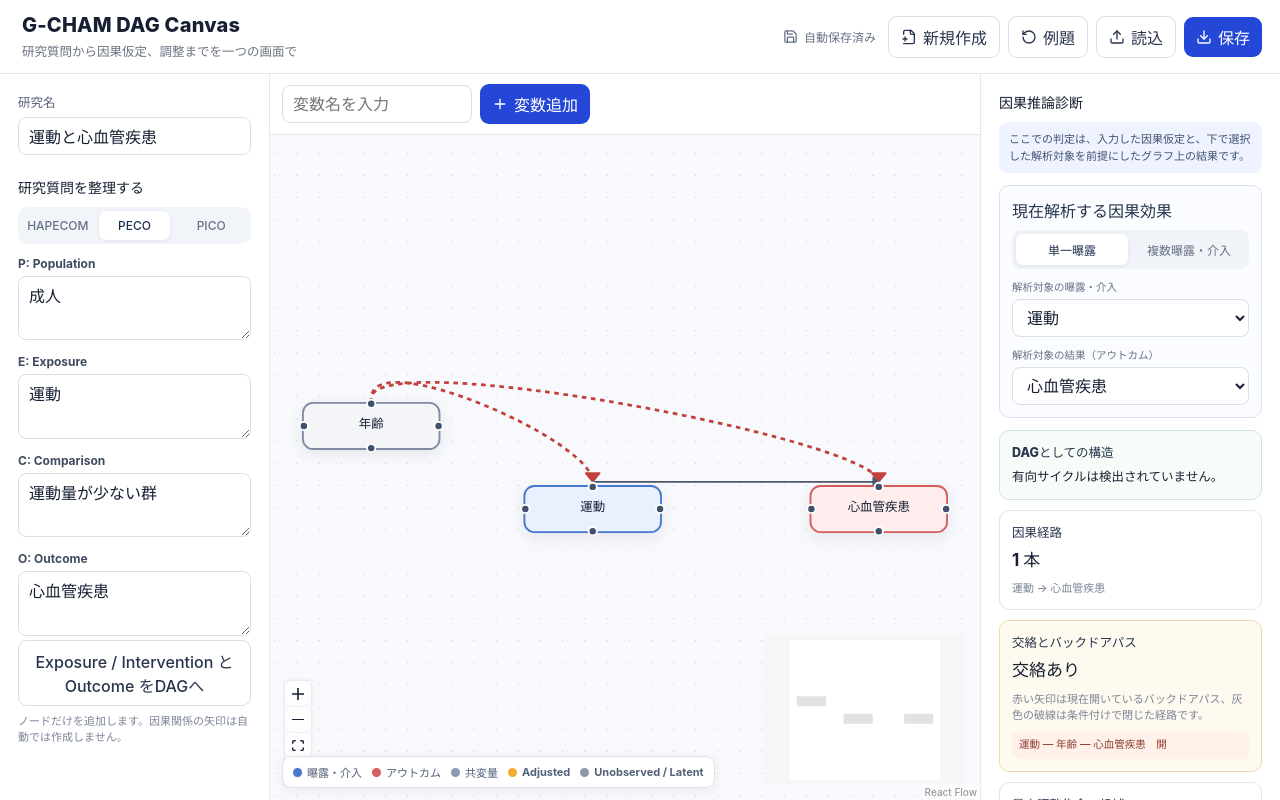
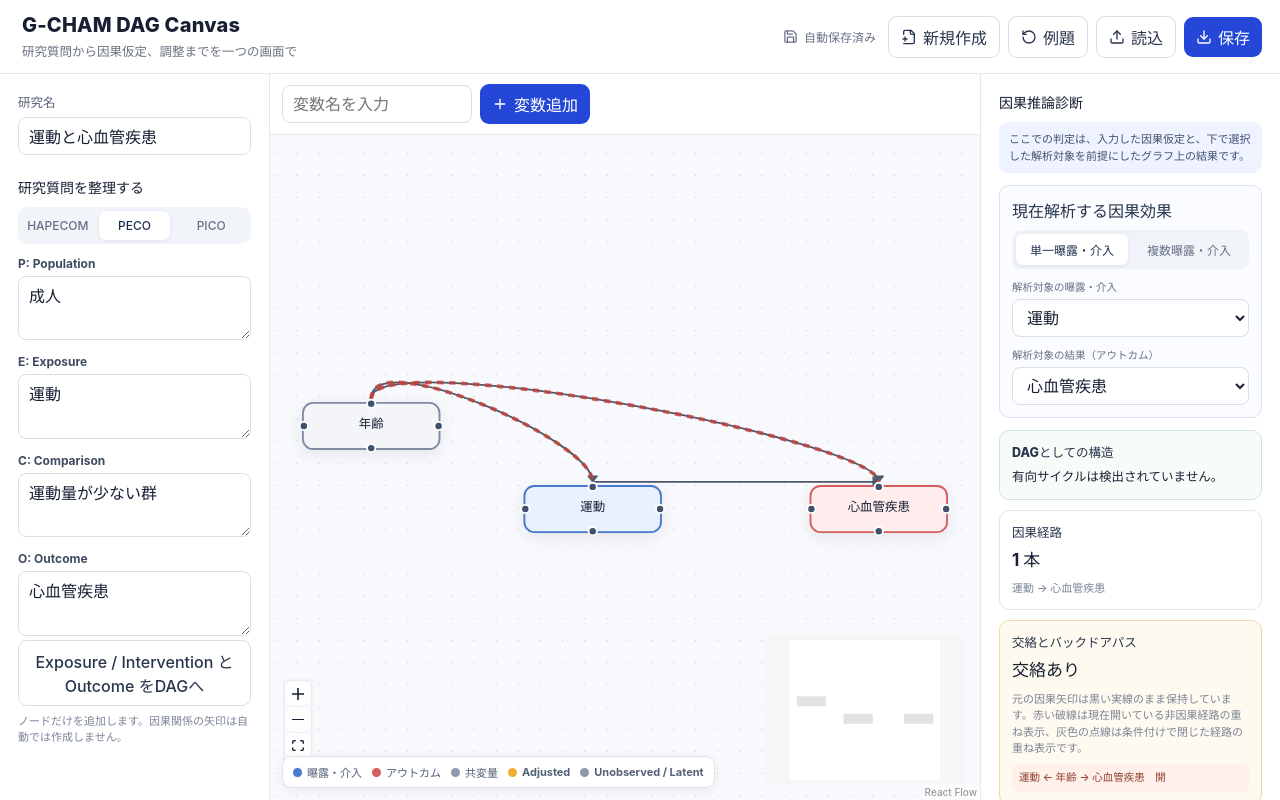
Before and after one commit to GISPHN/g-cham-dag-canvas, a React (Vite) app: page / in a window 1280 px wide. Both pictures are taken after a click on the button "例題". Built offline with nearby package versions, Linux system fonts and the light colour scheme.

Commit message:
Use proper causal paths, forbidden sets and non-destructive path overlays

```diff
--- a/src/App.tsx
+++ b/src/App.tsx
@@ -28,6 +28,7 @@ import {
   diagnoseBackdoorPathsForExposures,
   directedPathsForExposures,
   hasDirectedCycle,
+  isValidAdjustmentSetForExposures,
   minimalAdjustmentSetsForExposures,
 } from "./lib/graph";
 import { downloadProject, loadProject, readProjectFile, saveProject } from "./lib/storage";
@@ -231,11 +232,18 @@ export default function App() {
       12,
       selectedForAnalysis,
     );
+    const adjustmentValidity = isValidAdjustmentSetForExposures(
+      edges,
+      exposureIds,
+      analysisOutcome.id,
+      conditioned,
+    );
     return {
       baselineBackdoor,
       backdoor,
       directed: directedPathsForExposures(edges, exposureIds, analysisOutcome.id),
       minimal,
+      adjustmentValidity,
       roles: classifyRelativeRolesForExposures(
         nodes,
         edges,
@@ -285,6 +293,20 @@ export default function App() {
 
   const pathEdgeKey = (a: string, b: string) => [a, b].sort().join("::");
 
+  const pathText = (path: string[]) => {
+    if (path.length === 0) return "";
+    let text = labelFor(path[0]);
+    for (let i = 0; i < path.length - 1; i++) {
+      const from = path[i];
+      const to = path[i + 1];
+      const forward = edges.some((e) => e.source === from && e.target === to);
+      const backward = edges.some((e) => e.source === to && e.target === from);
+      text += forward ? " → " : backward ? " ← " : " — ";
+      text += labelFor(to);
+    }
+    return text;
+  };
+
   const displayEdges = useMemo(() => {
     const activeKeys = new Set<string>();
     const blockedKeys = new Set<string>();
@@ -297,31 +319,56 @@ export default function App() {
       }
     });
 
-    return edges.map((edge) => {
+    const baseEdges = edges.map((edge) => ({
+      ...edge,
+      style: { stroke: "#4c586c", strokeWidth: 2 },
+      markerEnd: { type: MarkerType.ArrowClosed, color: "#4c586c" },
+      animated: false,
+    }));
+
+    const overlays: Edge[] = [];
+    for (const edge of edges) {
       const key = pathEdgeKey(edge.source, edge.target);
       if (activeKeys.has(key)) {
-        return {
+        overlays.push({
           ...edge,
-          style: { stroke: "#c2413b", strokeWidth: 3 },
-          markerEnd: { type: MarkerType.ArrowClosed, color: "#c2413b" },
-          animated: true,
-        };
+          id: "overlay-active-" + edge.id,
+          style: {
+            stroke: "#c2413b",
+            strokeWidth: 4,
+            strokeDasharray: "7 6",
+            opacity: 0.82,
+            pointerEvents: "none",
+          },
+          markerEnd: undefined,
+          animated: false,
+          selectable: false,
+          focusable: false,
+          deletable: false,
+          interactionWidth: 0,
+        });
+      } else if (conditioned.size > 0 && blockedKeys.has(key)) {
+        overlays.push({
+          ...edge,
+          id: "overlay-blocked-" + edge.id,
+          style: {
+            stroke: "#b4bcc9",
+            strokeWidth: 4,
+            strokeDasharray: "2 7",
+            opacity: 0.72,
+            pointerEvents: "none",
+          },
+          markerEnd: undefined,
+          animated: false,
+          selectable: false,
+          focusable: false,
+          deletable: false,
+          interactionWidth: 0,
+        });
       }
-      if (conditioned.size > 0 && blockedKeys.has(key)) {
-        return {
-          ...edge,
-          style: { stroke: "#9aa3b2", strokeWidth: 2, strokeDasharray: "6 5", opacity: 0.55 },
-          markerEnd: { type: MarkerType.ArrowClosed, color: "#9aa3b2" },
-          animated: false,
-        };
-      }
-      return {
-        ...edge,
-        style: { stroke: "#4c586c", strokeWidth: 2 },
-        markerEnd: { type: MarkerType.ArrowClosed, color: "#4c586c" },
-        animated: false,
-      };
-    });
+    }
+
+    return [...baseEdges, ...overlays];
   }, [edges, diagnostics, conditioned]);
 
   const onConnect = (connection: Connection) => {
@@ -517,6 +564,7 @@ export default function App() {
   const baselineActiveBackdoors = diagnostics?.baselineBackdoor.filter((p) => p.active) ?? [];
   const adjustedCollider = diagnostics?.roles.colliders.filter((id) => conditioned.has(id)) ?? [];
   const adjustedMediator = diagnostics?.roles.mediators.filter((id) => adjusted.has(id)) ?? [];
+  const forbiddenAdjusted = diagnostics?.adjustmentValidity.forbiddenAdjusted ?? [];
   const confoundingExists = baselineActiveBackdoors.length > 0;
 
   return (
@@ -676,7 +724,7 @@ export default function App() {
                   setAnalysisExposureIds((prev) => prev.slice(0, 1));
                 }}
               >
-                単一曝露
+                単一曝露・介入
               </button>
               <button
                 className={effectMode === "joint" ? "tab active" : "tab"}
@@ -688,7 +736,7 @@ export default function App() {
 
             <div className="analysis-field">
               <span className="editor-label">
-                {effectMode === "single" ? "解析対象の曝露・介入" : "同時に介入する曝露・介入"}
+                {effectMode === "single" ? "解析対象の曝露・介入" : "解析対象の複数曝露・介入"}
               </span>
               {exposureNodes.length === 0 ? (
                 <div className="muted">Exposure / Treatment に指定された変数がありません。</div>
@@ -768,14 +816,16 @@ export default function App() {
                 <div className="metric">{diagnostics.directed.length} 本</div>
                 <div className="microcopy">
                   {effectMode === "joint"
-                    ? `${analysisExposures.map((n) => n.data.label).join(" ＋ ")} のjoint intervention → ${analysisOutcome?.data.label}`
+                    ? `${analysisExposures.map((n) => n.data.label).join(" ＋ ")} → ${analysisOutcome?.data.label}`
                     : `${analysisExposures[0]?.data.label} → ${analysisOutcome?.data.label}`}
                 </div>
                 {diagnostics.directed.length === 0 && <div className="muted">選択した曝露・介入からアウトカムへの有向経路がありません。</div>}
               </div>
 
               <div className={confoundingExists ? "diagnostic-card warn" : "diagnostic-card ok"}>
-                <div className="card-title">交絡とバックドアパス</div>
+                <div className="card-title">
+                  {effectMode === "joint" ? "交絡と非因果経路" : "交絡とバックドアパス"}
+                </div>
                 <div className="metric">
                   {confoundingExists ? "交絡あり" : "交絡を示す開いたバックドアパスなし"}
                 </div>
@@ -783,17 +833,17 @@ export default function App() {
                   <div className={activeBackdoors.length === 0 ? "adjustment-status ok-text" : "adjustment-status warn-text"}>
                     {activeBackdoors.length === 0
                       ? "現在の調整で、開いていたバックドアパスはすべて遮断されています。"
-                      : `調整後も ${activeBackdoors.length} 本のバックドアパスが開いています。`}
+                      : `調整後も ${activeBackdoors.length} 本の非因果経路が開いています。`}
                   </div>
                 )}
                 <div className="microcopy">
-                  赤い矢印は現在開いているバックドアパス、灰色の破線は条件付けで閉じた経路です。
+                  元の因果矢印は黒い実線のまま保持しています。赤い破線は現在開いている非因果経路の重ね表示、灰色の点線は条件付けで閉じた経路の重ね表示です。
                 </div>
                 <div className="path-list">
                   {diagnostics.backdoor.slice(0, 8).map((p, i) => (
                     <div key={i} className={p.active ? "path active-path" : "path blocked-path"}>
                       {effectMode === "joint" && <strong>{labelFor(p.exposureId)}: </strong>}
-                      {p.nodes.map(labelFor).join(" — ")}
+                      {pathText(p.nodes)}
                       <span>{p.active ? "　開" : "　閉"}</span>
                     </div>
                   ))}
@@ -811,8 +861,20 @@ export default function App() {
                     </button>
                   ))
                 )}
-                <div className="microcopy">クリックすると現在の調整セットとして反映します。</div>
+                <div className="microcopy">
+                  generalized adjustment criterion に基づく最小十分調整集合です。クリックすると現在の調整セットとして反映します。
+                </div>
               </div>
+
+              {forbiddenAdjusted.length > 0 && (
+                <div className="diagnostic-card danger">
+                  <div className="card-title">調整に使用できない変数が含まれています</div>
+                  <div>
+                    {forbiddenAdjusted.map(labelFor).join("、")} は、選択した因果効果に対する forbidden set に含まれます。
+                    総効果の共変量調整には使用しないでください。
+                  </div>
+                </div>
+              )}
 
               {adjustedCollider.length > 0 && (
                 <div className="diagnostic-card danger">
@@ -841,24 +903,26 @@ export default function App() {
             <div className="diagnostic-card">
               <div className="card-title">選択中の変数：DAG上の役割</div>
               <div className="role-summary">
-                {diagnostics.roles.confounders.includes(selected.id) && (
-                  <span className="role-pill">交絡因子（Confounder）</span>
-                )}
                 {diagnostics.roles.mediators.includes(selected.id) && <span className="role-pill">媒介変数（Mediator）</span>}
                 {diagnostics.roles.colliders.includes(selected.id) && <span className="role-pill">コライダー（Collider：経路依存）</span>}
-                {diagnostics.minimal.some((set) => set.includes(selected.id)) && <span className="role-pill">最小十分調整集合の構成変数</span>}
+                {diagnostics.roles.adjustmentVariables.includes(selected.id) && <span className="role-pill">最小十分調整集合の構成変数</span>}
+                {diagnostics.roles.forbidden.includes(selected.id) &&
+                  !analysisExposureIds.includes(selected.id) &&
+                  selected.id !== analysisOutcomeId && (
+                    <span className="role-pill role-pill-danger">調整禁止（Forbidden）</span>
+                  )}
                 {diagnostics.roles.colliderPaths
                   .filter((item) => item.nodeId === selected.id)
                   .slice(0, 3)
                   .map((item, i) => (
                     <div className="role-path" key={i}>
-                      Colliderとなる経路：{item.path.map(labelFor).join(" — ")}
+                      Colliderとなる経路：{pathText(item.path)}
                     </div>
                   ))}
-                {!diagnostics.roles.confounders.includes(selected.id) &&
-                  !diagnostics.roles.mediators.includes(selected.id) &&
+                {!diagnostics.roles.mediators.includes(selected.id) &&
                   !diagnostics.roles.colliders.includes(selected.id) &&
-                  !diagnostics.minimal.some((set) => set.includes(selected.id)) && (
+                  !diagnostics.roles.adjustmentVariables.includes(selected.id) &&
+                  !diagnostics.roles.forbidden.includes(selected.id) && (
                     <span className="muted">現在のExposureとOutcomeに対する主要な構造上の役割は検出されていません。</span>
                   )}
               </div>
```
